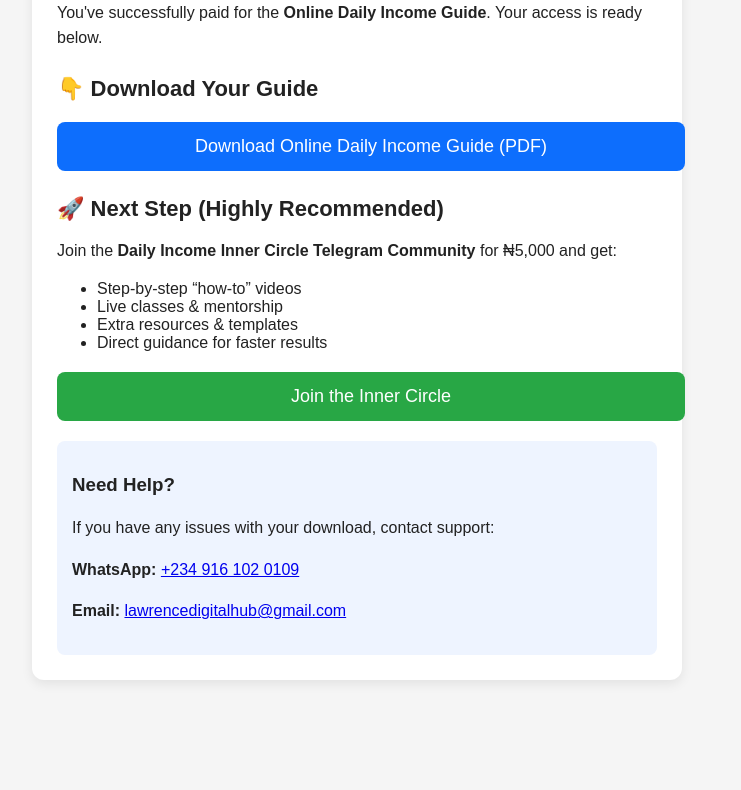
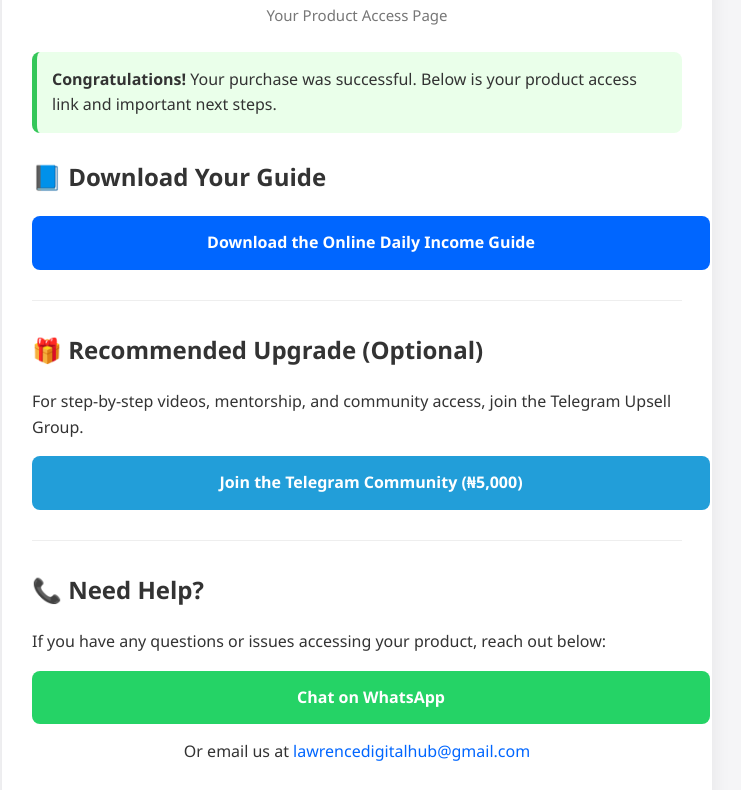
Before and after one commit to LawrencePatrick1/Product-Delivery-Page, a plain HTML site: page index.html in a window 1280 px wide. Shown: the part 146-936 px from the top of the page, without its empty margins (283-1024 px from the left). Before the commit the page ends 866 px from the top, so only its background shows below. Drawn offline with Linux system fonts and the light colour scheme.

Commit message:
Update index.html

```diff
--- a/index.html
+++ b/index.html
@@ -2,91 +2,137 @@
 <html lang="en">
 <head>
     <meta charset="UTF-8" />
-    <meta name="viewport" content="width=device-width, initial-scale=1" />
-    <title>Thank You | Online Daily Income Guide</title>
+    <meta name="viewport" content="width=device-width, initial-scale=1.0" />
+    <title>Online Daily Income Guide - Product Access</title>
+
     <style>
         body {
-            font-family: Arial, sans-serif;
-            background: #f5f5f5;
             margin: 0;
-            padding: 0;
-            color: #222;
+            font-family: 'Segoe UI', Tahoma, Geneva, Verdana, sans-serif;
+            background: #f5f5f7;
+            color: #333;
+            line-height: 1.6;
         }
+
         .container {
-            max-width: 600px;
+            max-width: 650px;
             margin: 40px auto;
-            background: #fff;
-            padding: 25px;
+            background: #ffffff;
+            padding: 30px;
             border-radius: 12px;
-            box-shadow: 0 4px 12px rgba(0,0,0,0.08);
+            box-shadow: 0px 4px 20px rgba(0,0,0,0.07);
         }
+
         h1 {
             text-align: center;
-            color: #0d6efd;
+            color: #111;
+            font-size: 28px;
+            margin-bottom: 5px;
         }
-        .download-btn {
+
+        .subtitle {
+            text-align: center;
+            font-size: 15px;
+            color: #777;
+            margin-bottom: 25px;
+        }
+
+        .success-box {
+            background: #eaffea;
+            border-left: 5px solid #34c759;
+            padding: 15px;
+            border-radius: 8px;
+            margin-bottom: 25px;
+        }
+
+        .btn {
+            text-decoration: none;
             display: block;
             width: 100%;
+            text-align: center;
+            background: #0066ff;
+            color: #fff;
             padding: 14px;
-            background: #0d6efd;
-            color: white;
+            border-radius: 8px;
+            font-size: 16px;
+            margin: 15px 0;
+            font-weight: 600;
+            transition: 0.25s;
+        }
+
+        .btn:hover {
+            background: #004bcc;
+        }
+
+        .telegram {
+            background: #229ED9;
+        }
+        .telegram:hover {
+            background: #1c87b8;
+        }
+
+        .whatsapp {
+            background: #25D366;
+        }
+        .whatsapp:hover {
+            background: #1db656;
+        }
+
+        .footer {
+            margin-top: 35px;
             text-align: center;
+            font-size: 13px;
+            color: #777;
+        }
+
+        .email {
+            color: #0066ff;
             text-decoration: none;
-            font-size: 18px;
-            border-radius: 8px;
-            margin: 20px 0;
         }
-        .download-btn:hover {
-            background: #084298;
-        }
-        .section-title {
-            font-size: 22px;
-            margin-top: 25px;
-            margin-bottom: 10px;
-            font-weight: bold;
-        }
-        .contact-box {
-            background: #eef4ff;
-            padding: 15px;
-            border-radius: 8px;
-            margin-top: 20px;
-        }
-        p {
-            line-height: 1.6;
-        }
+
     </style>
 </head>
+
 <body>
 
-<div class="container">
-    <h1>🎉 Thank You for Your Purchase!</h1>
-    <p>You've successfully paid for the <strong>Online Daily Income Guide</strong>. Your access is ready below.</p>
+    <div class="container">
+        <h1>Online Daily Income Guide</h1>
+        <p class="subtitle">Your Product Access Page</p>
 
-    <h2 class="section-title">👇 Download Your Guide</h2>
-    <a class="download-btn" href="https://rebrand.ly/ODIncomeGuide" target="_blank" rel="noopener noreferrer">
-        Download Online Daily Income Guide (PDF)
-    </a>
+        <div class="success-box">
+            <strong>Congratulations!</strong>
+            Your purchase was successful.
+            Below is your product access link and important next steps.
+        </div>
 
-    <h2 class="section-title">🚀 Next Step (Highly Recommended)</h2>
-    <p>Join the <strong>Daily Income Inner Circle Telegram Community</strong> for ₦5,000 and get:</p>
-    <ul>
-        <li>Step-by-step “how-to” videos</li>
-        <li>Live classes & mentorship</li>
-        <li>Extra resources & templates</li>
-        <li>Direct guidance for faster results</li>
-    </ul>
+        <h2>📘 Download Your Guide</h2>
+        <a href="https://rebrand.ly/ODIncomeGuide" class="btn">Download the Online Daily Income Guide</a>
 
-    <a class="download-btn" style="background:#28a745;" href="https://rebrand.ly/TelegramCom_" target="_blank" rel="noopener noreferrer">
-        Join the Inner Circle
-    </a>
+        <hr style="margin: 30px 0; border: none; border-bottom: 1px solid #eee;">
 
-    <div class="contact-box">
-        <h3>Need Help?</h3>
-        <p>If you have any issues with your download, contact support:</p>
-        <p><strong>WhatsApp:</strong> <a href="https://wa.me/2349161020109" target="_blank" rel="noopener noreferrer">+234 916 102 0109</a></p>
-        <p><strong>Email:</strong> <a href="mailto:lawrencedigitalhub@gmail.com">lawrencedigitalhub@gmail.com</a></p>
+        <h2>🎁 Recommended Upgrade (Optional)</h2>
+        <p>For step-by-step videos, mentorship, and community access, join the Telegram Upsell Group.</p>
+
+        <a href="https://rebrand.ly/TelegramCom_" class="btn telegram">Join the Telegram Community (₦5,000)</a>
+
+        <hr style="margin: 30px 0; border: none; border-bottom: 1px solid #eee;">
+
+        <h2>📞 Need Help?</h2>
+        <p>If you have any questions or issues accessing your product, reach out below:</p>
+
+        <a href="https://wa.me/2349161020109" class="btn whatsapp">Chat on WhatsApp</a>
+
+        <p style="text-align:center; margin-top: 5px;">
+            Or email us at
+            <a href="mailto:lawrencedigitalhub@gmail.com" class="email">
+                lawrencedigitalhub@gmail.com
+            </a>
+        </p>
+
+        <div class="footer">
+            © 2025 Lawrence Digital Hub. All Rights Reserved.
+        </div>
     </div>
-</div>
 
 </body>
 </html>
```
